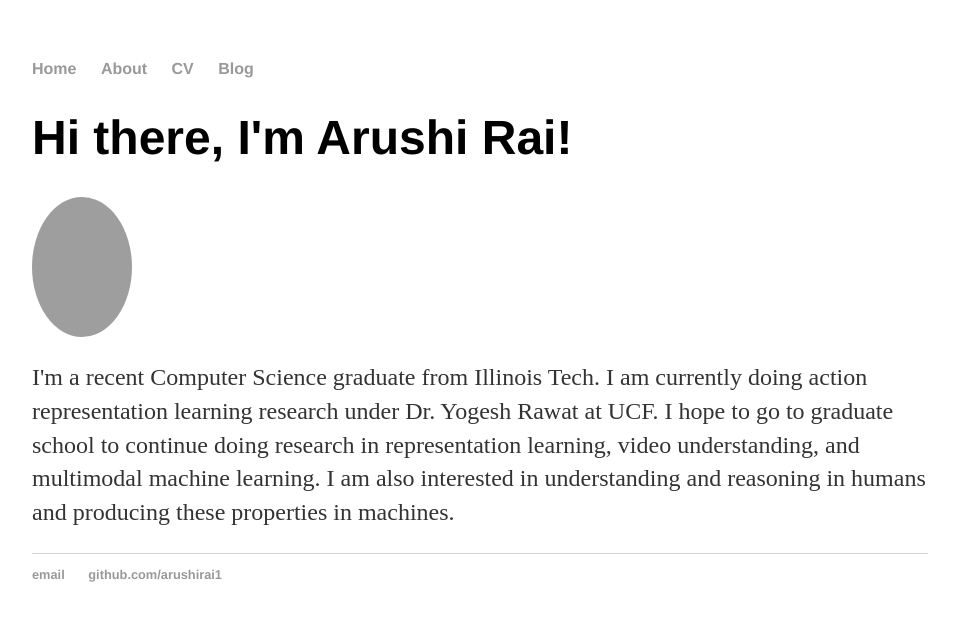
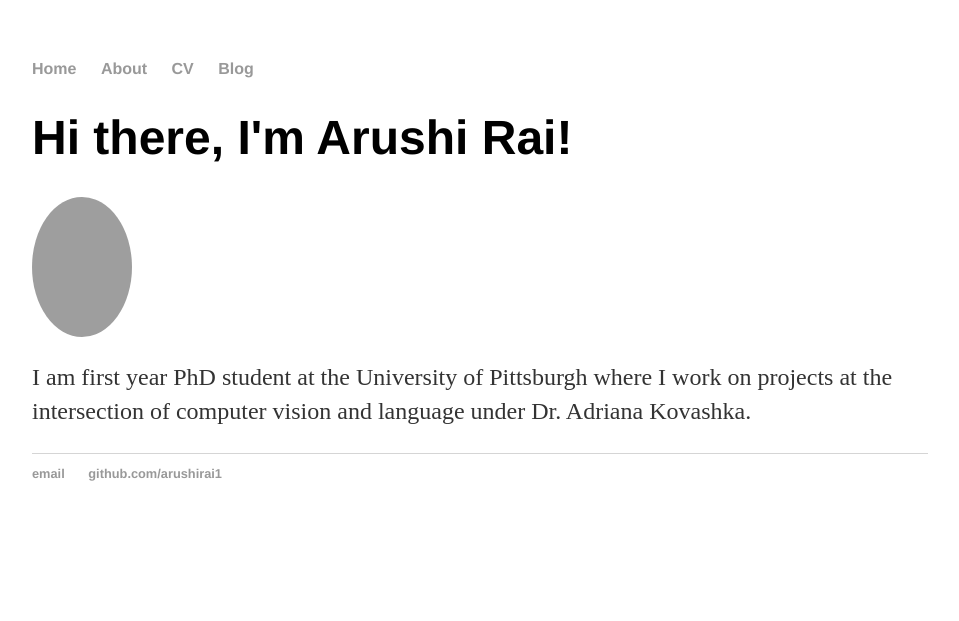
Before and after one commit to arushirai1/arushirai1.github.io, a Jekyll site: the page built from index.html, in a window 1280 px wide. Shown: the top 621 px of the page, without its empty margins (160-1119 px from the left). Built offline with Jekyll 4.4.1, drawn with Linux system fonts in a browser that asks for light colours; grey boxes are pictures that could not be loaded.

Commit message:
Update index.html

```diff
--- a/index.html
+++ b/index.html
@@ -5,5 +5,5 @@ title: Arushi Rai
 <div class="blurb">
 	<h1>Hi there, I'm Arushi Rai!</h1>
 	<img style="border-radius: 50%;   margin: 0 auto; vertical-align: middle; width: 100px; height: 140px;" src="IMG_2952.jpg">
-	<p>I'm a recent Computer Science graduate from Illinois Tech. I am currently doing action representation learning research under Dr. Yogesh Rawat at UCF. I hope to go to graduate school to continue doing research in representation learning, video understanding, and multimodal machine learning. I am also interested in understanding and reasoning in humans and producing these properties in machines.</p>
+	<p>I am first year PhD student at the University of Pittsburgh where I work on projects at the intersection of computer vision and language under Dr. Adriana Kovashka.</p>
 </div><!-- /.blurb -->
```
